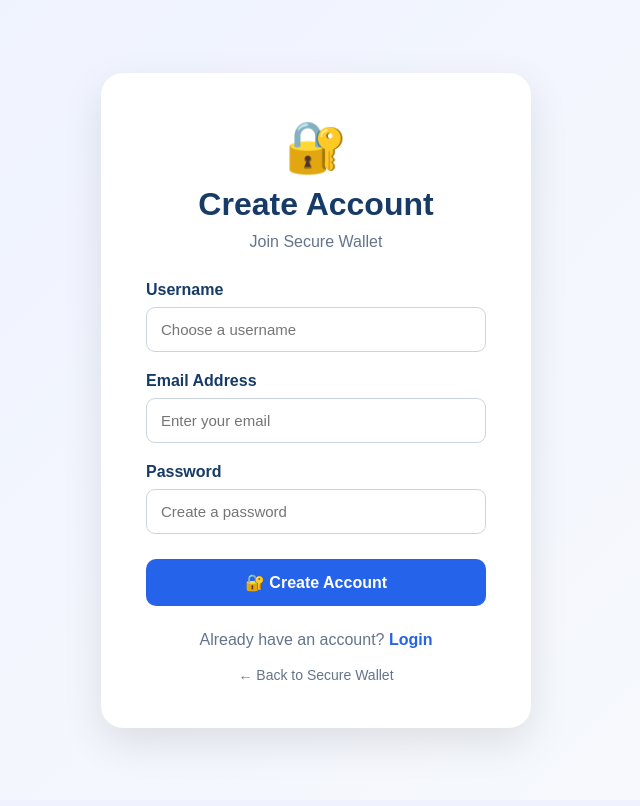
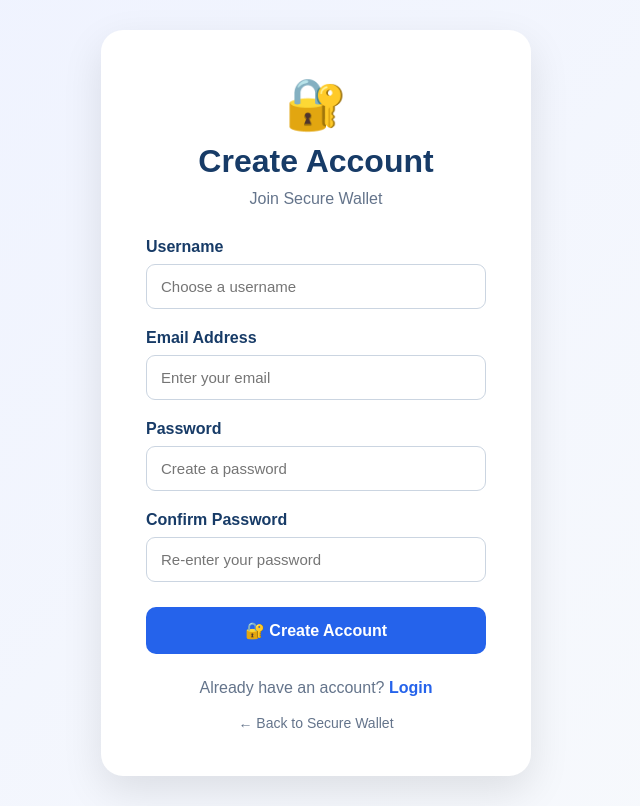
Before and after one commit to 2303a52332/secure-wallet, a Flask app: page /register in a window 1280 px wide. Shown: the whole page, without its empty margins (324-964 px from the left). Before the commit the page ends 747 px from the top, so only its background shows below. Run offline with Flask 3, Linux system fonts and the light colour scheme; parts of the project's set-up code (start-up, migrations or seed data) failed here and were passed over.

Commit message:
Fix registration form

```diff
--- a/templates/register.html
+++ b/templates/register.html
@@ -187,6 +187,17 @@
                         required
                     >
                 </div>
+                <div class="form-group">
+    <label for="confirm_password">Confirm Password</label>
+
+    <input
+        type="password"
+        id="confirm_password"
+        name="confirm_password"
+        placeholder="Re-enter your password"
+        required
+    >
+</div>
 
                 <button type="submit" class="register-btn">
                     🔐 Create Account
```
